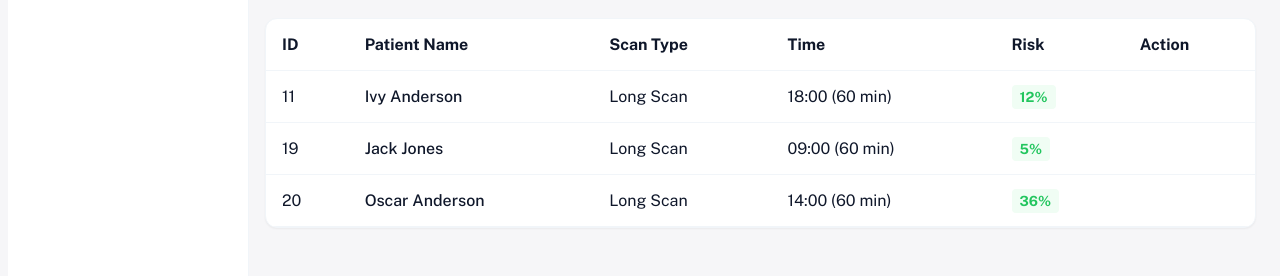
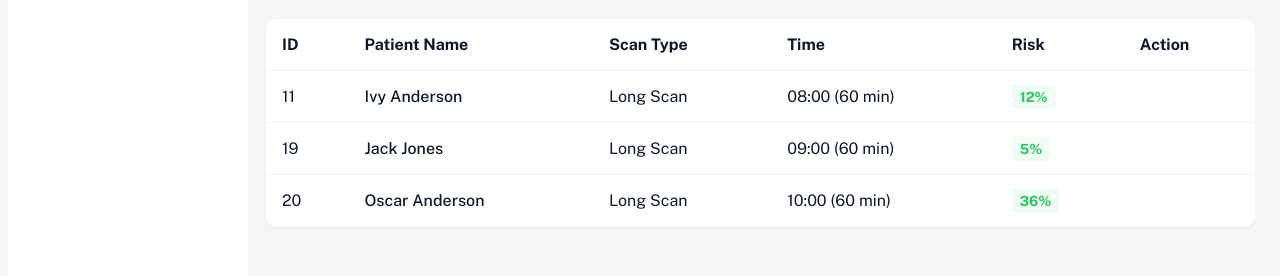
Before and after one commit to Kaanart/NoShowAgent, a React (Vite) app in the folder frontend/: page / in a window 1280 px wide. Shown: the part 283-559 px from the top of the page. Built offline with nearby package versions, Linux system fonts and the light colour scheme.

Commit message:
fix(frontend): Correct mock data overlapping appointment times

```diff
--- a/frontend/src/App.tsx
+++ b/frontend/src/App.tsx
@@ -17,7 +17,7 @@ function App() {
         "past_no_shows": 5,
         "risk_score": 0.8,
         "appointment_date": "2026-03-27",
-        "appointment_time": "16:00",
+        "appointment_time": "08:00",
         "scan_type": "Quick Scan",
         "duration": 30
     },
@@ -28,7 +28,7 @@ function App() {
         "past_no_shows": 0,
         "risk_score": 0.37,
         "appointment_date": "2026-03-27",
-        "appointment_time": "10:00",
+        "appointment_time": "08:30",
         "scan_type": "Quick Scan",
         "duration": 30
     },
@@ -39,7 +39,7 @@ function App() {
         "past_no_shows": 0,
         "risk_score": 0.59,
         "appointment_date": "2026-03-27",
-        "appointment_time": "15:30",
+        "appointment_time": "09:00",
         "scan_type": "Quick Scan",
         "duration": 30
     },
@@ -50,7 +50,7 @@ function App() {
         "past_no_shows": 0,
         "risk_score": 0.63,
         "appointment_date": "2026-03-25",
-        "appointment_time": "13:30",
+        "appointment_time": "08:00",
         "scan_type": "Long Scan",
         "duration": 60
     },
@@ -61,7 +61,7 @@ function App() {
         "past_no_shows": 5,
         "risk_score": 0.1,
         "appointment_date": "2026-03-27",
-        "appointment_time": "13:30",
+        "appointment_time": "09:30",
         "scan_type": "Quick Scan",
         "duration": 30
     },
@@ -72,7 +72,7 @@ function App() {
         "past_no_shows": 2,
         "risk_score": 0.17,
         "appointment_date": "2026-03-26",
-        "appointment_time": "09:00",
+        "appointment_time": "08:00",
         "scan_type": "Long Scan",
         "duration": 60
     },
@@ -83,7 +83,7 @@ function App() {
         "past_no_shows": 5,
         "risk_score": 0.75,
         "appointment_date": "2026-03-24",
-        "appointment_time": "17:00",
+        "appointment_time": "08:00",
         "scan_type": "Quick Scan",
         "duration": 30
     },
@@ -94,7 +94,7 @@ function App() {
         "past_no_shows": 2,
         "risk_score": 0.62,
         "appointment_date": "2026-03-27",
-        "appointment_time": "17:00",
+        "appointment_time": "10:00",
         "scan_type": "Long Scan",
         "duration": 60
     },
@@ -105,7 +105,7 @@ function App() {
         "past_no_shows": 2,
         "risk_score": 0.24,
         "appointment_date": "2026-03-26",
-        "appointment_time": "14:00",
+        "appointment_time": "09:00",
         "scan_type": "Long Scan",
         "duration": 60
     },
@@ -116,7 +116,7 @@ function App() {
         "past_no_shows": 0,
         "risk_score": 0.68,
         "appointment_date": "2026-03-27",
-        "appointment_time": "16:00",
+        "appointment_time": "11:00",
         "scan_type": "Quick Scan",
         "duration": 30
     },
@@ -127,7 +127,7 @@ function App() {
         "past_no_shows": 1,
         "risk_score": 0.12,
         "appointment_date": "2026-03-23",
-        "appointment_time": "18:00",
+        "appointment_time": "08:00",
         "scan_type": "Long Scan",
         "duration": 60
     },
@@ -138,7 +138,7 @@ function App() {
         "past_no_shows": 0,
         "risk_score": 0.35,
         "appointment_date": "2026-03-26",
-        "appointment_time": "17:30",
+        "appointment_time": "10:00",
         "scan_type": "Quick Scan",
         "duration": 30
     },
@@ -149,7 +149,7 @@ function App() {
         "past_no_shows": 0,
         "risk_score": 0.62,
         "appointment_date": "2026-03-26",
-        "appointment_time": "10:00",
+        "appointment_time": "10:30",
         "scan_type": "Quick Scan",
         "duration": 30
     },
@@ -160,7 +160,7 @@ function App() {
         "past_no_shows": 2,
         "risk_score": 0.87,
         "appointment_date": "2026-03-25",
-        "appointment_time": "13:30",
+        "appointment_time": "09:00",
         "scan_type": "Quick Scan",
         "duration": 30
     },
@@ -171,7 +171,7 @@ function App() {
         "past_no_shows": 0,
         "risk_score": 0.11,
         "appointment_date": "2026-03-24",
-        "appointment_time": "09:30",
+        "appointment_time": "08:30",
         "scan_type": "Quick Scan",
         "duration": 30
     },
@@ -182,7 +182,7 @@ function App() {
         "past_no_shows": 0,
         "risk_score": 0.55,
         "appointment_date": "2026-03-24",
-        "appointment_time": "17:00",
+        "appointment_time": "09:00",
         "scan_type": "Long Scan",
         "duration": 60
     },
@@ -193,7 +193,7 @@ function App() {
         "past_no_shows": 0,
         "risk_score": 0.76,
         "appointment_date": "2026-03-25",
-        "appointment_time": "08:00",
+        "appointment_time": "09:30",
         "scan_type": "Long Scan",
         "duration": 60
     },
@@ -204,7 +204,7 @@ function App() {
         "past_no_shows": 0,
         "risk_score": 0.61,
         "appointment_date": "2026-03-25",
-        "appointment_time": "09:00",
+        "appointment_time": "10:30",
         "scan_type": "Long Scan",
         "duration": 60
     },
@@ -226,7 +226,7 @@ function App() {
         "past_no_shows": 0,
         "risk_score": 0.36,
         "appointment_date": "2026-03-23",
-        "appointment_time": "14:00",
+        "appointment_time": "10:00",
         "scan_type": "Long Scan",
         "duration": 60
     },
@@ -237,7 +237,7 @@ function App() {
         "past_no_shows": 0,
         "risk_score": 0.24,
         "appointment_date": "2026-03-27",
-        "appointment_time": "15:00",
+        "appointment_time": "11:30",
         "scan_type": "Long Scan",
         "duration": 60
     },
@@ -248,7 +248,7 @@ function App() {
         "past_no_shows": 2,
         "risk_score": 0.77,
         "appointment_date": "2026-03-26",
-        "appointment_time": "11:30",
+        "appointment_time": "11:00",
         "scan_type": "Long Scan",
         "duration": 60
     },
@@ -259,7 +259,7 @@ function App() {
         "past_no_shows": 5,
         "risk_score": 0.57,
         "appointment_date": "2026-03-24",
-        "appointment_time": "08:00",
+        "appointment_time": "10:00",
         "scan_type": "Long Scan",
         "duration": 60
     },
@@ -270,7 +270,7 @@ function App() {
         "past_no_shows": 2,
         "risk_score": 0.3,
         "appointment_date": "2026-03-27",
-        "appointment_time": "11:30",
+        "appointment_time": "12:30",
         "scan_type": "Quick Scan",
         "duration": 30
     },
@@ -281,7 +281,7 @@ function App() {
         "past_no_shows": 0,
         "risk_score": 0.07,
         "appointment_date": "2026-03-27",
-        "appointment_time": "11:00",
+        "appointment_time": "13:00",
         "scan_type": "Quick Scan",
         "duration": 30
     }
```
